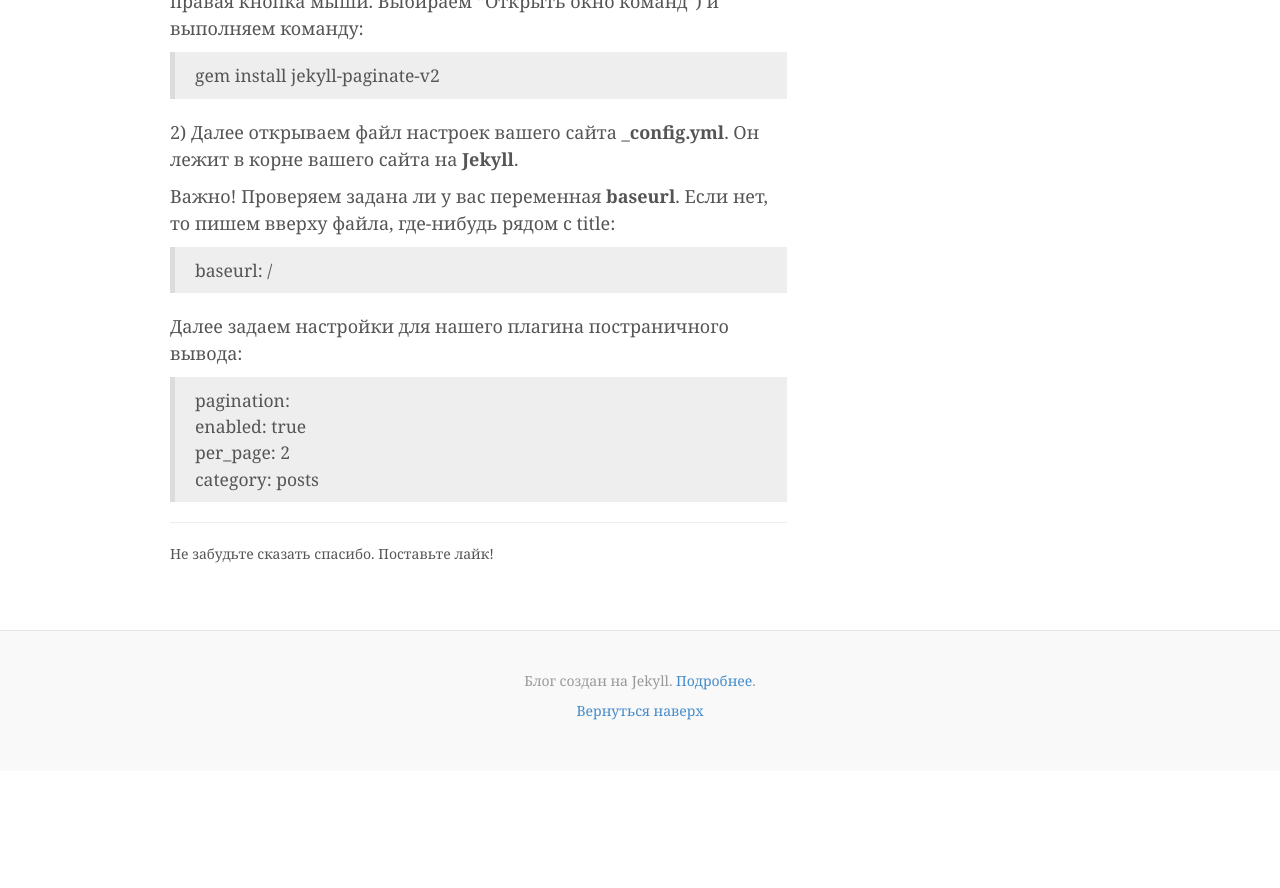
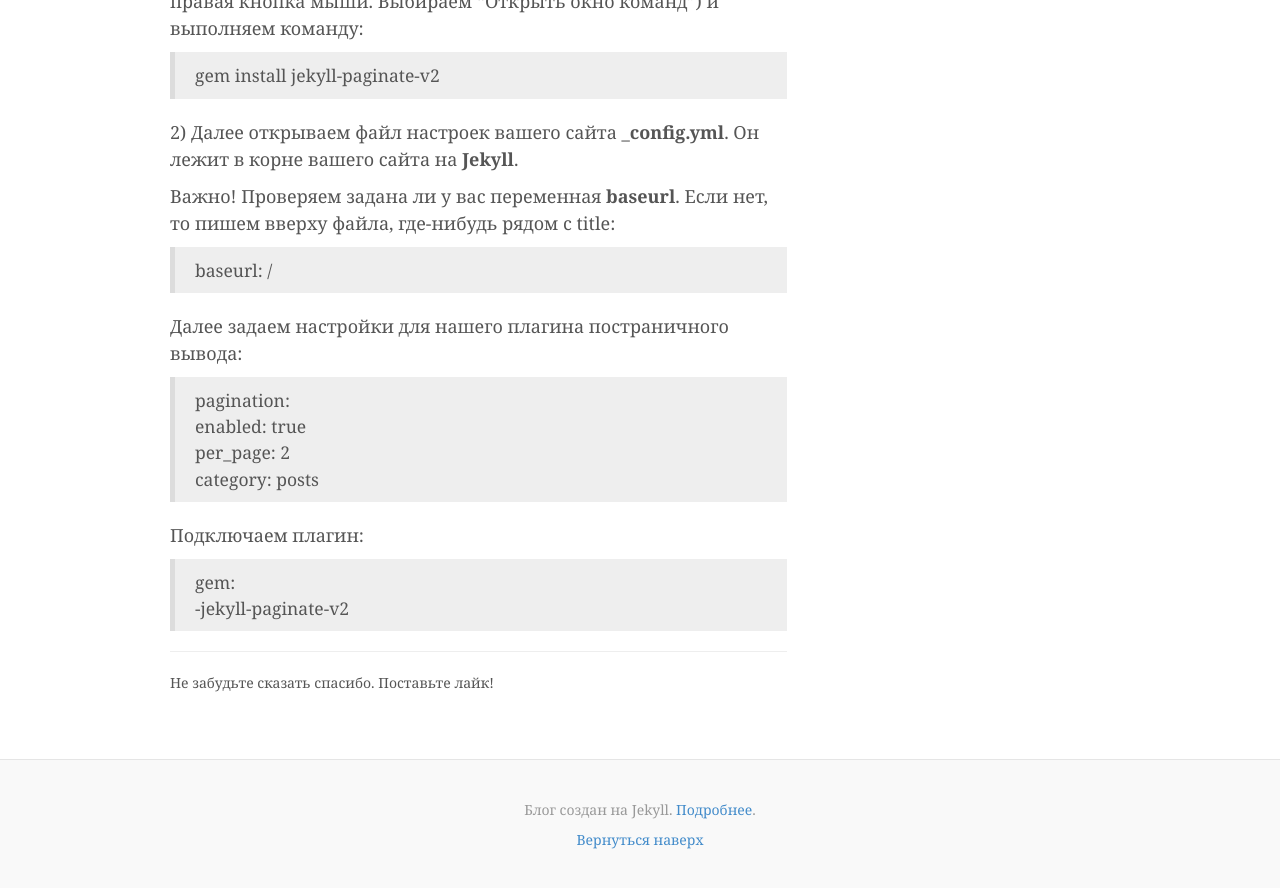
Before and after one commit to htmlblog/htmlblog.github.io, a Jekyll site: the page built from _posts/2017-04-15-paghinatsiia-jekyll-po-katieghoriiam.markdown, in a window 1280 px wide and 900 px high, scrolled down 713 px. Shown: the top 888 px of the window. Built offline with Jekyll 4.4.1, drawn with Linux system fonts in a browser that asks for light colours; comment, search, counter and statistics services are not loaded; before the commit the page ends 1484 px from its top, so only the background shows below that.

Commit message:
Updated Paghinatsiia Jekyll Po Katieghoriiam

```diff
--- a/_posts/2017-04-15-paghinatsiia-jekyll-po-katieghoriiam.markdown
+++ b/_posts/2017-04-15-paghinatsiia-jekyll-po-katieghoriiam.markdown
@@ -33,3 +33,7 @@ layout: post
 >  enabled: true<br>
 >  per_page: 2<br>
 >  category: posts
+
+Подключаем плагин:
+>gem:<br>
+>  -jekyll-paginate-v2
```
